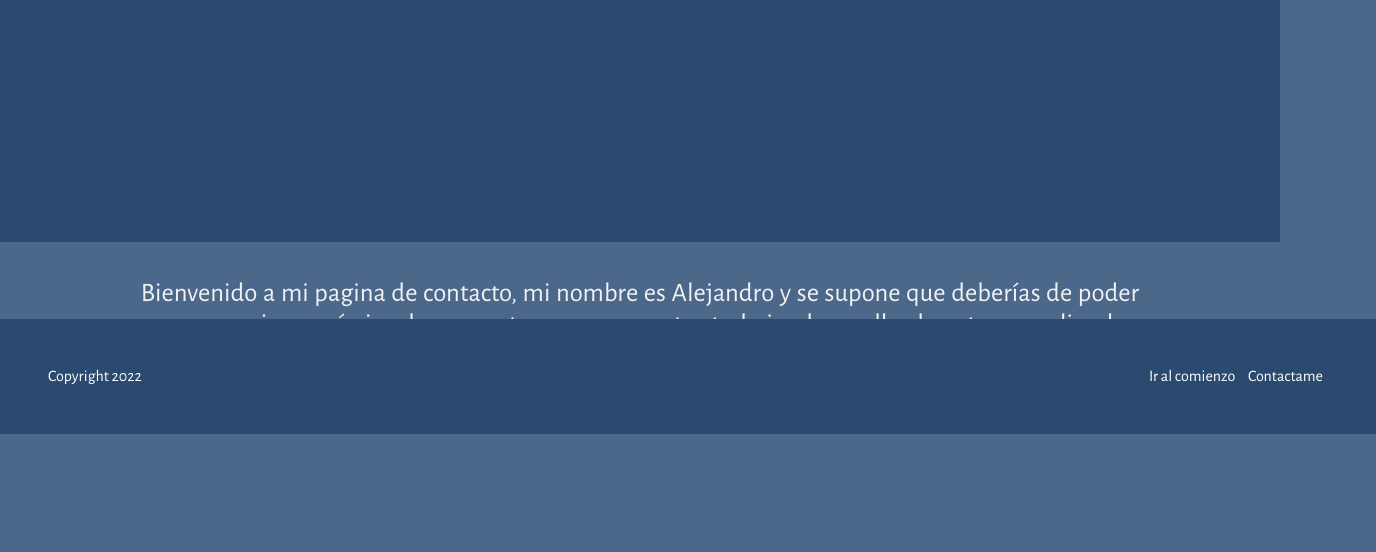
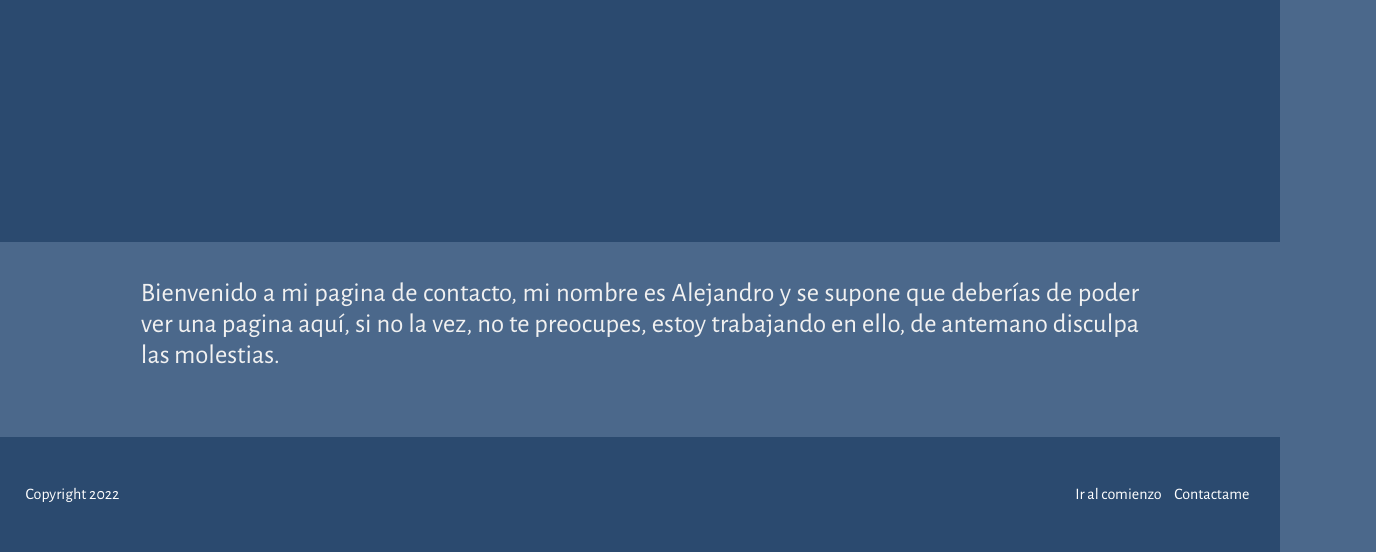
Before and after one commit to Alejok0/Alejok0.github.io, a plain HTML site: page index.html in a window 1280 px wide. Shown: the part 366-918 px from the top of the page, 1376 px wide, since content can reach past the window. Before the commit the page ends 803 px from the top, so only its background shows below. Drawn offline with nearby package versions, Linux system fonts and the light colour scheme.

Commit message:
Solción a los errores evidentes de respocividad.

```diff
--- a/css/mainStyle.css
+++ b/css/mainStyle.css
@@ -3,11 +3,11 @@
   margin: 0px;
 }
 
-html {
+html{
   font-family: 'Alegreya Sans';
 }
 
-header {
+header{
   padding-bottom: 20%;
   padding-top: 20%;
 
@@ -20,16 +20,13 @@ header h1 {
   color: #F1F1F1;
 }
 
-body {
+body{
   background-color: #4B688B;
 }
 
-.contenedor {
+.contenedor{
   padding: 1rem;
   margin-bottom: 30px;
-
-  display: flex;
-  flex-wrap: wrap;
 }
 
 .post {
@@ -42,19 +39,18 @@ body {
   width: 80%;
 }
 
-footer {
-  position: absolute;
+footer{
   bottom: 0;
 
-  width: 100%;
+  width: 96%;
 
-  padding: 3rem;
+  padding: 3rem 2%;
   background-color: #2B4A6F;
   color: #fff;
 }
 
-footer section {
-  float: right;
+footer section{
+   float: right;
 
 }
 
@@ -62,14 +58,14 @@ footer p {
   display: inline;
 }
 
-footer a {
-  margin: 0px 5px;
+footer a{
+  margin: 0px 5px ;
 
   transition: color .2s ease;
   color: #fff;
   text-decoration: none;
 }
 
-footer a:hover {
+footer a:hover{
   color: #d3d3d3;
 }
--- a/index.html
+++ b/index.html
@@ -3,6 +3,7 @@
 
 <head>
   <meta charset="UTF-8">
+  <meta name="viewport" content="user-scalable=no, width=device-width, shrink-to-fit=no, initial-scale=1">
   <title id="titulo">Portafolio de Alejok0</title>
   <link rel="icon" href="img/logo.png" type="image/x-icon">
   <link href='https://fonts.googleapis.com/css?family=Alegreya Sans' rel='stylesheet'>
```
